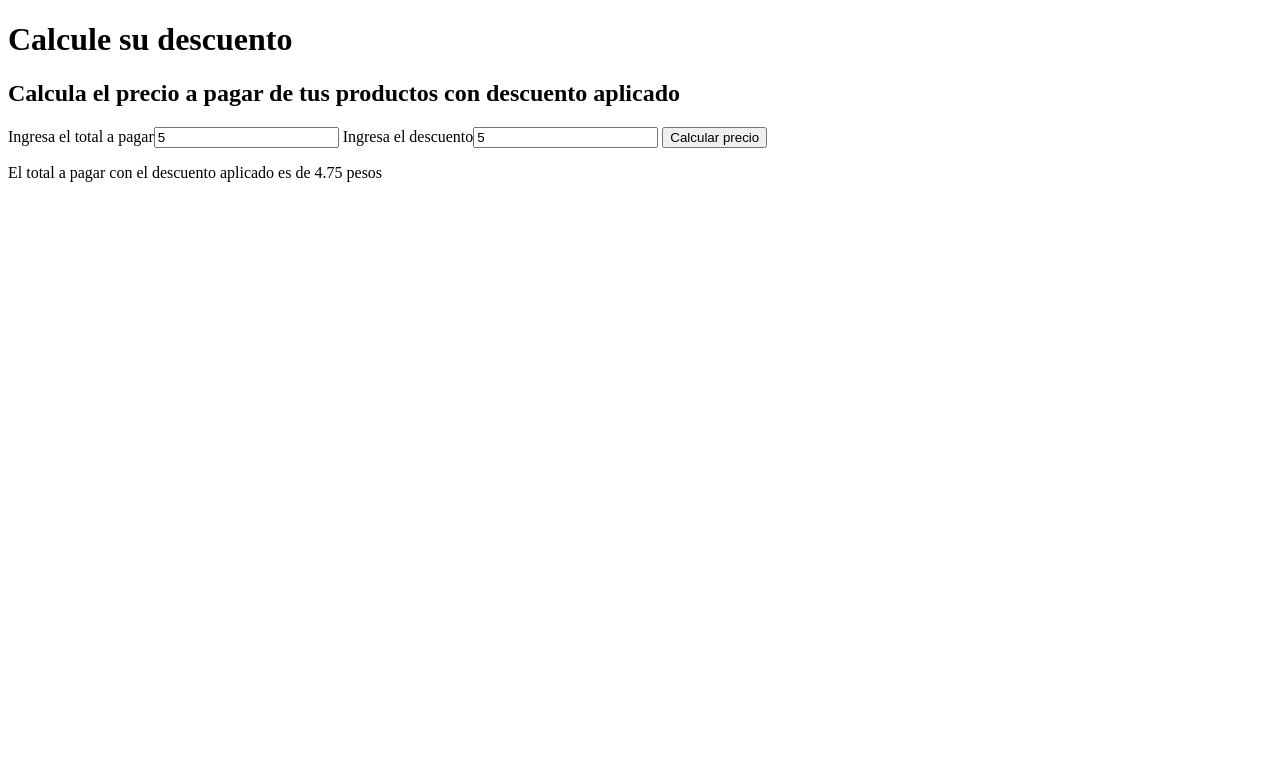
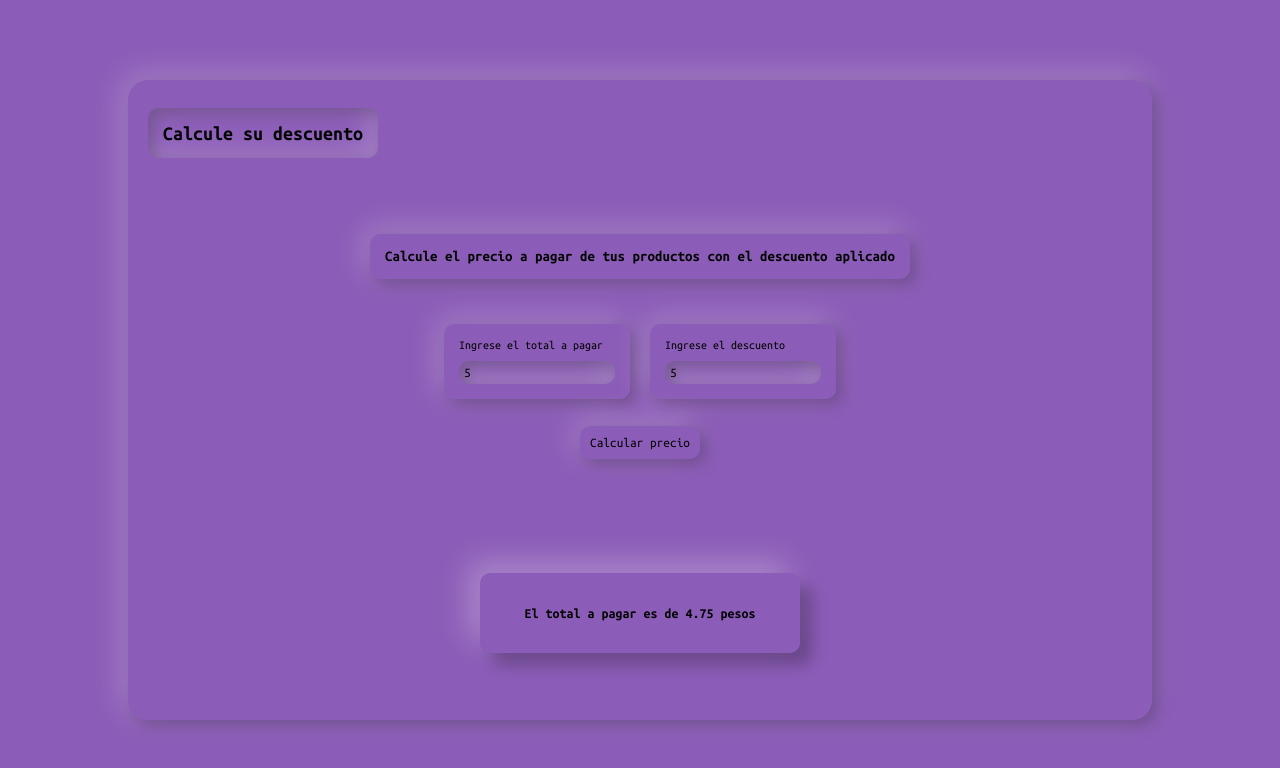
Before and after one commit to fedeMaidana/precios-y-descuentos, a plain HTML site: page index.html in a window 1280 px wide. Both pictures are taken after typing "5", "5" into the empty fields and a click on the button "Calcular precio". Drawn offline with Linux system fonts and the light colour scheme.

Commit message:
Agregue estilos, probando la tendencia de neomorfismo

```diff
--- a/css/styles.css
+++ b/css/styles.css
@@ -0,0 +1,139 @@
+@import url('https://fonts.googleapis.com/css2?family=Ubuntu+Mono:wght@400;700&display=swap');
+
+:root{
+    --principal-color: rgb(140, 93, 184);
+}
+*{
+    box-sizing: border-box;
+    margin: 0;
+    padding: 0;
+    border: 0;
+    list-style: none;
+    text-decoration: none;
+    outline: none;
+    font-family: 'Ubuntu Mono', monospace;
+}
+html{
+    font-size: 62.5%;
+}
+body{
+    width: 100vw;
+    height: 100vh;
+    display: flex;
+    align-items: center;
+    justify-content: center;
+    background-color: var(--principal-color);
+}
+.main-container{
+    display: grid;
+    grid-template-rows: 1fr 3fr 2fr;
+    align-items: center;
+    justify-items: center;
+    width: 80vw;
+    height: 80vh;
+    background-color: var(--principal-color);
+    border-radius: 20px;
+    box-shadow: 5px 5px 16px 0px rgba(0 0 0 / 25%),
+                -5px -5px 30px 0px rgba(255 255 255 / 25%);
+}
+header{
+    display: grid;
+    width: max-content;
+    height: max-content;
+    justify-self: baseline;
+    background-color: var(--principal-color);
+    padding: 15px;
+    border-radius: 10px;
+    margin-left: 20px;
+    box-shadow: inset 5px 5px 16px 0px rgba(0 0 0 / 25%),
+                inset -5px -5px 30px 0px rgba(255 255 255 / 25%);
+}
+h1{
+    font-weight: 700;
+}
+section{
+    display: grid;
+    grid-template-rows: 1fr 4fr;
+    justify-items: center;
+}
+h2{
+    display: grid;
+    justify-content: center;
+    font-weight: 700;
+    width: max-content;
+    height: max-content;
+    padding: 15px;
+    border-radius: 10px;
+    box-shadow: 5px 5px 16px 0px rgba(0 0 0 / 25%),
+                -5px -5px 30px 0px rgba(255 255 255 / 25%);
+}
+form{
+    display: grid;
+    grid-template-columns: repeat(2, 1fr);
+    grid-template-rows: 2fr 1fr;
+    align-items:flex-end;
+    column-gap: 20px;
+}
+form label{
+    width: max-content;
+    height: max-content;
+    font-size: 1.2rem;
+    font-weight: 400;
+    padding: 15px;
+    border-radius: 10px;
+    box-shadow: 5px 5px 16px 0px rgba(0 0 0 / 25%),
+                -5px -5px 30px 0px rgba(255 255 255 / 25%);
+}
+form label input{
+    margin-top: 10px;
+    background-color: var(--principal-color);
+    border-radius: 10px;
+    padding: 5px;
+    font-weight: 400;
+    box-shadow: inset 5px 5px 16px 0px rgba(0 0 0 / 25%),
+                inset -5px -5px 30px 0px rgba(255 255 255 / 25%);
+}
+form label input::-webkit-outer-spin-button, form label input::-webkit-inner-spin-button {
+    -webkit-appearance: none;
+}
+form button{
+    display: grid;
+    justify-self: center;
+    width: max-content;
+    grid-column: 1/3;
+    padding: 10px;
+    border-radius: 10px;
+    background-color: var(--principal-color);
+    box-shadow: 5px 5px 16px 0px rgba(0 0 0 / 25%),
+                -5px -5px 30px 0px rgba(255 255 255 / 25%);
+    cursor: pointer;
+}
+form button:hover{
+    box-shadow: inset 5px 5px 16px 0px rgba(0 0 0 / 25%),
+                inset -5px -5px 30px 0px rgba(255 255 255 / 25%);
+}
+#result{
+    width: 25vw;
+    height: 10vh;
+    background-color: var(--principal-color);
+    display: none;
+    justify-content: center;
+    align-content: center;
+    border-radius: 10px;
+    box-shadow: 12px 12px 16px 0px rgb(0 0 0 / 25%),
+                -12px -12px 30px 0px rgb(255 255 255 / 25%);
+}
+#result h3{
+    font-size: 1.4rem;
+    font-weight: 700;
+}
+#warning{
+    display: none;
+    width: max-content;
+    height: max-content;
+    padding: 20px;
+    background-color: var(--principal-color);
+    border-radius: 10px;
+    box-shadow: inset 5px 5px 16px 0px rgba(0 0 0 / 25%),
+                inset -5px -5px 30px 0px rgba(255 255 255 / 25%);
+}
--- a/index.html
+++ b/index.html
@@ -7,23 +7,32 @@
     <title>Porcentajes y Descuentos</title>
 </head>
 <body>
-    <head>
+    <div class="main-container">
+        <header>
             <h1>Calcule su descuento</h1>
-    </head>
+        </header>
         <section>
-        <h2>Calcula el precio a pagar de tus productos con descuento aplicado</h2>
+            <h2>Calcule el precio a pagar de tus productos con el descuento aplicado</h2>
             <form>
                 <label for="inputPrice">
-                Ingresa el total a pagar<input type="number" id="inputPrice">
+                    Ingrese el total a pagar<br/><input type="number" id="inputPrice">
                 </label>
                 <label for="inputDiscount">
-                Ingresa el descuento<input type="number" id="inputDiscount">
+                    Ingrese el descuento<br/><input type="number" id="inputDiscount">
                 </label>
-            <button type="button" onclick="getResult()">Calcular precio</button>
+                <button type="button" id="button" onclick="getResult()">Calcular precio</button>
             </form>
-        <p id="showResult"></p>
         </section>
+        <div id="result">
+            <h3 id="showResult"></h3>
+        </div>
+        <div id="warning">
+            <h3 id="textWarning"></h3>
+        </div>
+    </div>
 
     <script src="./javascript/discounts.js"></script>
+    <script src="./javascript/show-hidden.js"></script>
+    <script src="./javascript/alert.js"></script>
 </body>
 </html>
--- /dev/null
+++ b/javascript/alert.js
@@ -0,0 +1,25 @@
+let warning = document.getElementById("warning");
+let textWarning = document.getElementById("textWarning");
+
+button.addEventListener("click", alert);
+
+function alert(){
+    if(price.value.length == 0 && discount.value.length == 0){
+        showResult.innerHTML = "";
+        showResultContainer.setAttribute("style", "display: none;");
+        warning.setAttribute("style", "display: grid;")
+        textWarning.innerHTML = "Debes ingresar el total a pagar y el descuento para realizar este calculo";
+    }else if(price.value.length == 0){
+        showResult.innerHTML = "";
+        showResultContainer.setAttribute("style", "display: none;");
+        warning.setAttribute("style", "display: grid;")
+        textWarning.innerHTML = "Debes ingresar el total a pagar para realizar este calculo";
+    }else if(discount.value.length == 0){
+        showResult.innerHTML = "";
+        showResultContainer.setAttribute("style", "display: none;");
+        warning.setAttribute("style", "display: grid;")
+        textWarning.innerHTML = "Debes ingresar el descuento para realizar este calculo";
+    }else if(!price.value.length == 0 && !discount.value.length == 0){
+        warning.setAttribute("style", "display: none;")
+    }
+}
--- a/javascript/discounts.js
+++ b/javascript/discounts.js
@@ -1,3 +1,7 @@
+let price = document.getElementById("inputPrice");
+let discount = document.getElementById("inputDiscount");
+let showResult = document.getElementById("showResult");
+
 function calculatePriceWithDiscount(price, discount){
     let discountedPercentage = 100 - discount;
     let priceWithDiscount = (price * discountedPercentage) / 100;
@@ -5,9 +9,6 @@ function calculatePriceWithDiscount(price, discount){
 }
 
 function getResult(){
-    let price = document.getElementById("inputPrice").value;
-    let discount = document.getElementById("inputDiscount").value;
-    let showResult = document.getElementById("showResult");
-    let result = calculatePriceWithDiscount(price, discount);
-    showResult.innerText = "El total a pagar con el descuento aplicado es de " + result + " pesos";
+    let result = calculatePriceWithDiscount(price.value, discount.value);
+    showResult.innerHTML = "El total a pagar es de " + result + " pesos";
 }
--- /dev/null
+++ b/javascript/show-hidden.js
@@ -0,0 +1,8 @@
+let button = document.getElementById("button");
+let showResultContainer = document.getElementById("result");
+
+button.addEventListener("click", showHidden);
+
+function showHidden(){
+    showResultContainer.setAttribute("style", "display: grid;");
+}
```
Lines whose indentation alone changed are shown as unchanged.
